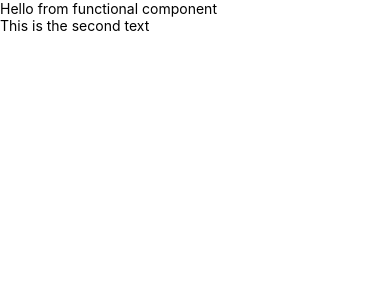
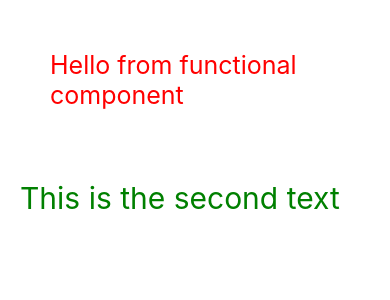
Before and after one commit to emad998/reatctNativeParowiz, a React Native app: screen / in a window 390 px wide. Shown: the top 300 px of the page. Built offline with nearby package versions, Linux system fonts and the light colour scheme.

Commit message:
finished styling section

```diff
--- a/components/Hello.js
+++ b/components/Hello.js
@@ -1,13 +1,22 @@
 import React from 'react'
-import { View, Text } from 'react-native'
+import { View, Text, StyleSheet } from 'react-native'
 
 function Hello() {
     return (
         <View>
-            <Text>Hello from functional component</Text>
-            <Text>This is the second text</Text>
+            <Text style={{fontSize: 25, color: 'red', padding: 50}}>Hello from functional component</Text>
+            <Text style={styles.textStyle}>This is the second text</Text>
         </View>
     )
 }
 
+const styles = StyleSheet.create({
+    textStyle: {
+        fontSize: 30,
+        color: 'green',
+        padding: 20
+    }
+})
+
+
 export default Hello
```
